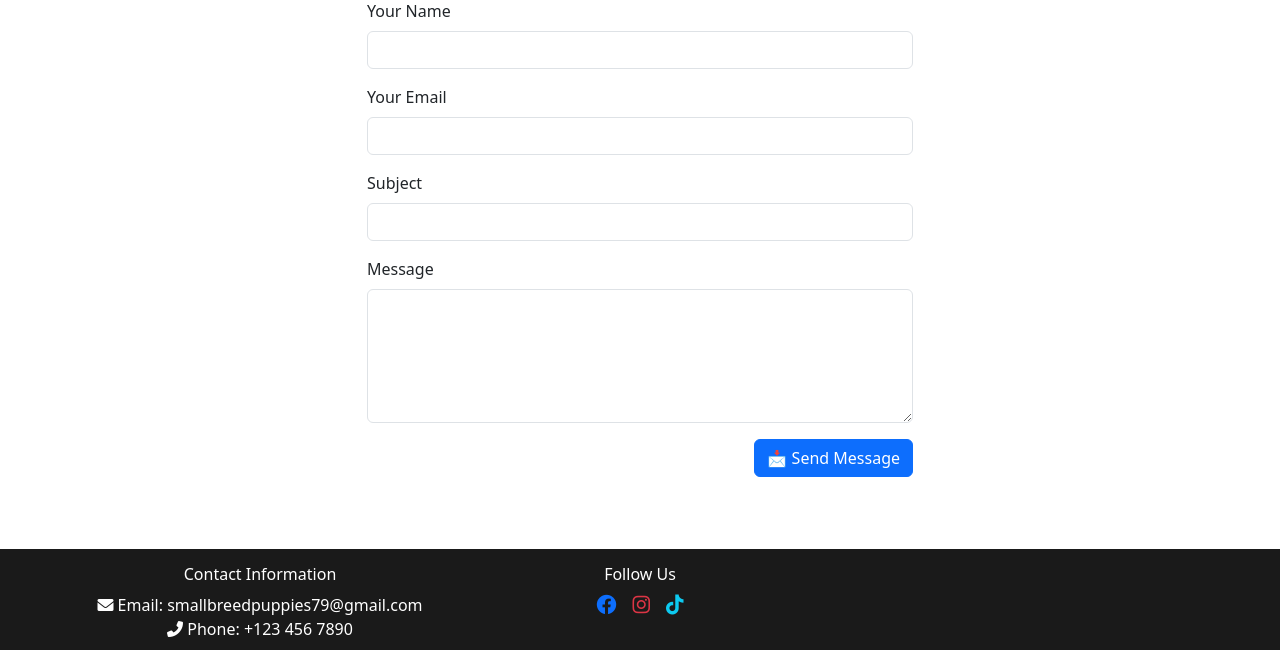
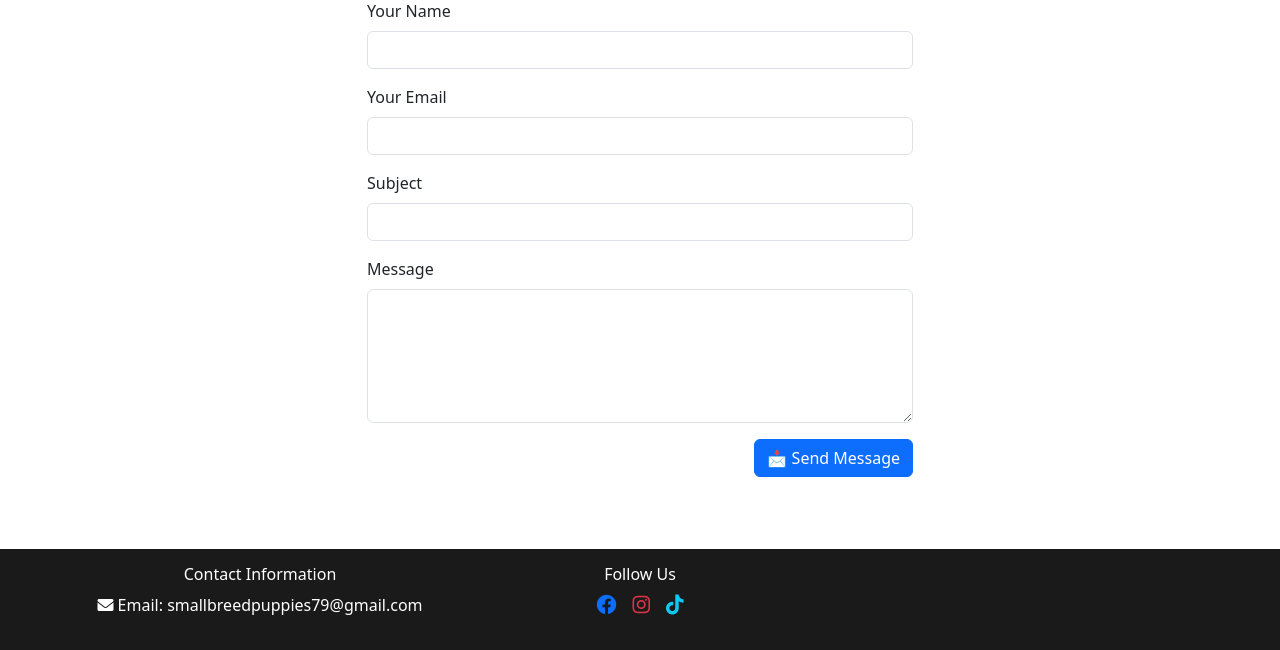
Before and after one commit to cypherpet1/smallsizepuppies, a Django app: page /contact/ in a window 1280 px wide. Shown: the part 263-913 px from the top of the page. Run offline with Django 4.2, Linux system fonts and the light colour scheme; some libraries are stand-ins or nearby versions.

```diff
--- a/store/templates/store/base.html
+++ b/store/templates/store/base.html
@@ -1,4 +1,5 @@
 {% load static %}
+
 {% load widget_tweaks %}
 
 <!DOCTYPE html>
@@ -135,7 +136,7 @@
                     <h5 class="fs-6">Contact Information</h5>
                     <p class="fs-7">
                         <i class="fas fa-envelope"></i> Email: <a href="mailto:smallbreedpuppies79@gmail.com" class="text-decoration-none">smallbreedpuppies79@gmail.com</a><br>
-                        <i class="fas fa-phone-alt"></i> Phone: <a href="tel:+1234567890" class="text-decoration-none">+123 456 7890</a>
+                        <!-- <i class="fas fa-phone-alt"></i> Phone: <a href="tel:+1234567890" class="text-decoration-none">+123 456 7890</a> -->
                     </p>
                 </div>
                 <!-- Social Media Section -->
```
